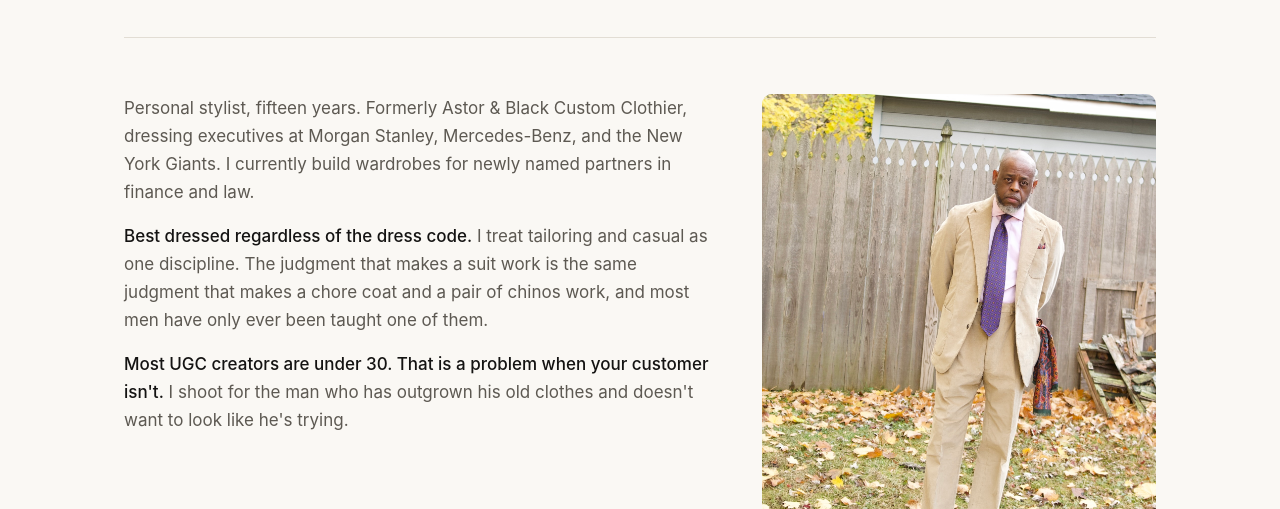
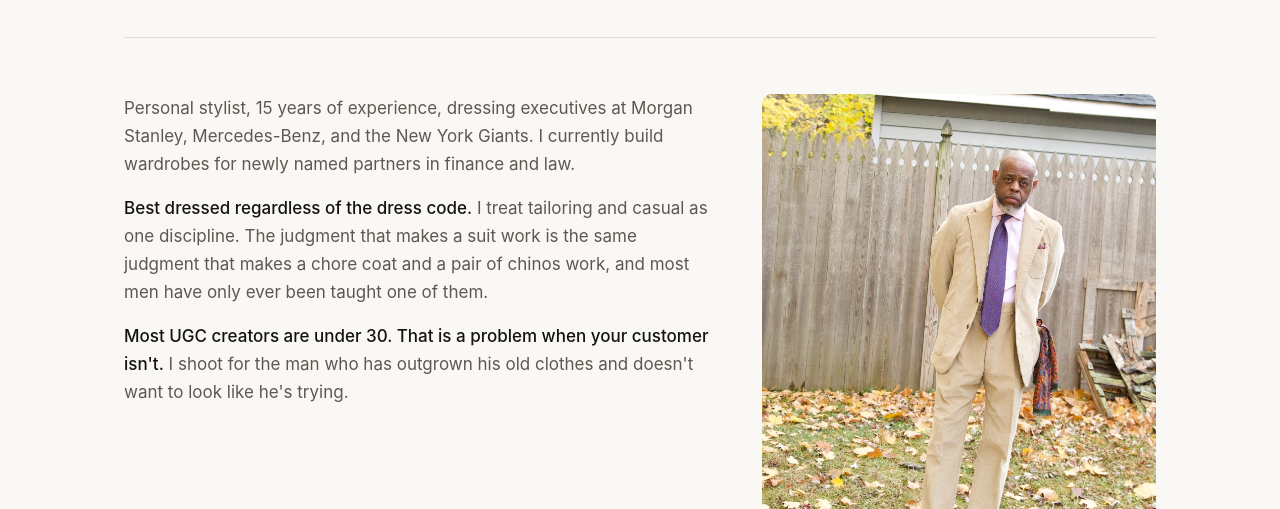
Before and after one commit to vladriche-maker/Main-Website, a website: page public/ugc.html in a window 1280 px wide. Shown: the part 291-800 px from the top of the page. Drawn offline with Linux system fonts and the light colour scheme.

Commit message:
Add files via upload

```diff
--- a/public/ugc.html
+++ b/public/ugc.html
@@ -83,7 +83,7 @@
   <section>
     <div class="intro">
       <div class="intro-text">
-        <p>Personal stylist, fifteen years. Formerly Astor &amp; Black Custom Clothier, dressing executives at Morgan Stanley, Mercedes-Benz, and the New York Giants. I currently build wardrobes for newly named partners in finance and law.</p>
+        <p>Personal stylist, 15 years of experience, dressing executives at Morgan Stanley, Mercedes-Benz, and the New York Giants. I currently build wardrobes for newly named partners in finance and law.</p>
         <p><strong>Best dressed regardless of the dress code.</strong> I treat tailoring and casual as one discipline. The judgment that makes a suit work is the same judgment that makes a chore coat and a pair of chinos work, and most men have only ever been taught one of them.</p>
         <p><strong>Most UGC creators are under 30. That is a problem when your customer isn't.</strong> I shoot for the man who has outgrown his old clothes and doesn't want to look like he's trying.</p>
       </div>
```
